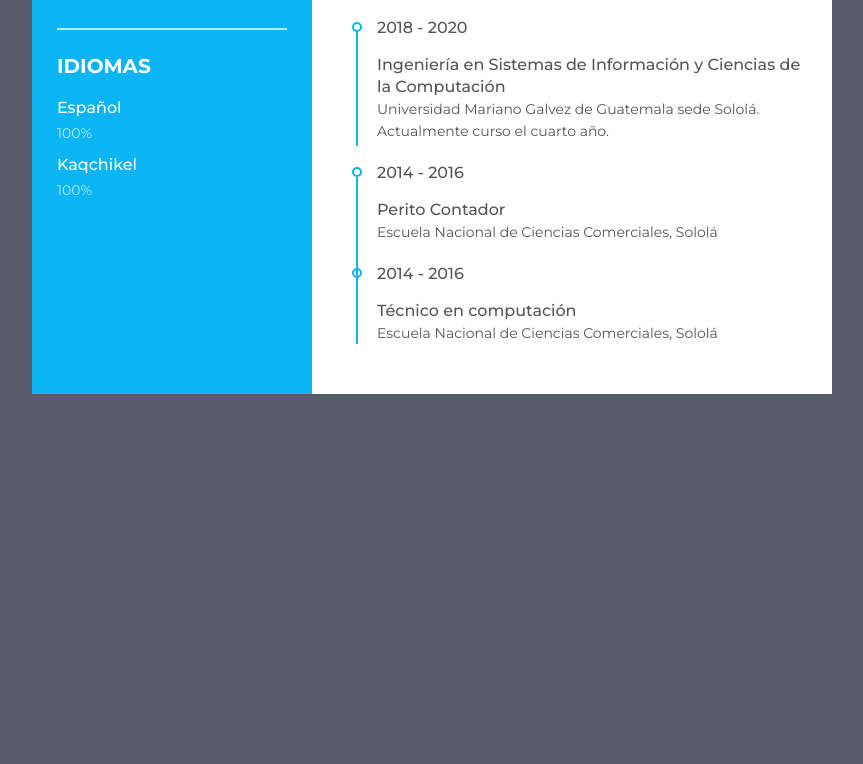
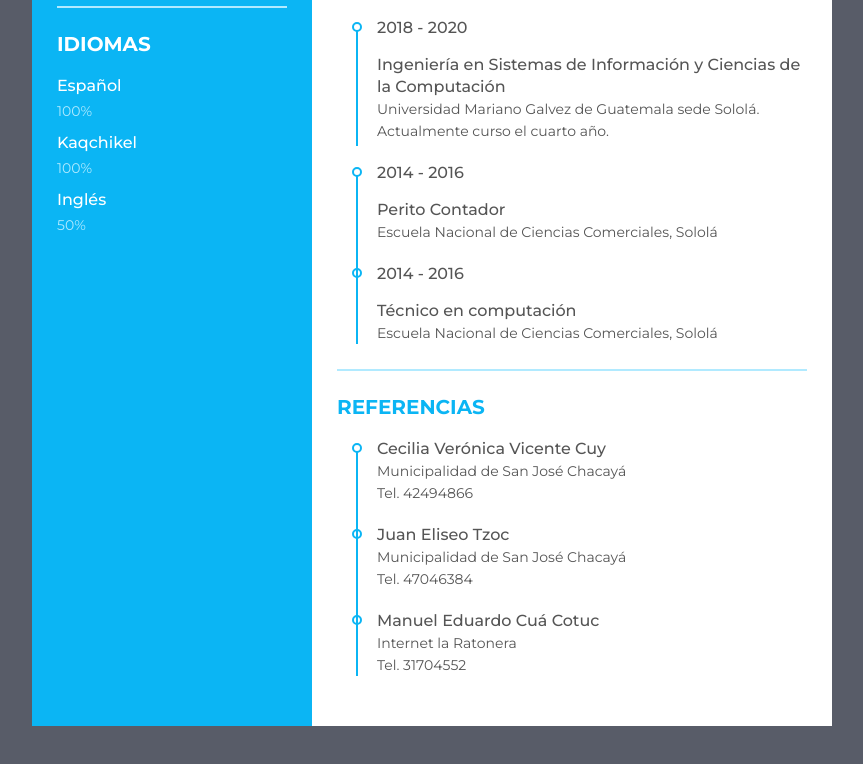
Before and after one commit to ZulyGC/portafolio1.0, a plain HTML site: page cv.html in a window 1280 px wide. Shown: the part 816-1580 px from the top of the page, without its empty margins (208-1071 px from the left). Before the commit the page ends 1260 px from the top, so only its background shows below. Drawn offline with Linux system fonts and the light colour scheme.

Commit message:
cambio copleto

```diff
--- a/css/estiloscv.css
+++ b/css/estiloscv.css
@@ -45,7 +45,7 @@ body {
 
 .resume .resume_left .resume_profile img {
   width: 100%;
-  height: 100%;
+  height: 105%;
 }
 
 .resume .resume_left .resume_content {
--- a/cv.html
+++ b/cv.html
@@ -17,7 +17,7 @@
        <div class="resume_item resume_info">
          <div class="title">
            <p class="bold">Zuly Melisa García Cuá</p>
-           <p class="regular">Desarrollador Web</p>
+
          </div>
          <ul>
            <li>
@@ -106,6 +106,12 @@
               <p> 100% </p>
             </div>
           </li>
+          <li>
+            <div class="data">
+              <p class="semi-bold">Inglés</p>
+              <p> 50% </p>
+            </div>
+          </li>
          </ul>
        </div>
      </div>
@@ -182,6 +188,35 @@
             </li>
         </ul>
     </div>
+<!--referncia-->
+<div class="resume_item resume_education">
+  <div class="title">
+       <p class="bold">Referencias</p>
+     </div>
+  <ul>
+        <li>
+            <div class="info">
+                 <p class="semi-bold">Cecilia Verónica Vicente Cuy</p>
+                 <p>Municipalidad de San José Chacayá</p>
+                 <p>Tel. 42494866</p>
+            </div>
+        </li>
+        <li>
+          <div class="info">
+            <p class="semi-bold">Juan Eliseo Tzoc</p>
+            <p>Municipalidad de San José Chacayá</p>
+            <p>Tel. 47046384</p>
+       </div>
+        </li>
+        <li>
+          <div class="info">
+                 <p class="semi-bold">Manuel Eduardo Cuá Cotuc</p>
+              <p>Internet la Ratonera</p>
+              <p>Tel. 31704552</p>
+            </div>
+        </li>
+    </ul>
+</div>
   </div>
 </div>
 </body>
```
Also changed, not shown: index.html (+24 -3 lines), img/a1.png (added), img/comando1.png (added), img/m1.1.png (added), img/m1.png (added), img/profile.jpg, img/tabla1.png (added), img/tabla2.png (added), img/tabla3.png (added), img/tabla4.png (added), img/y1.1.png (added), img/y1.png (added).
